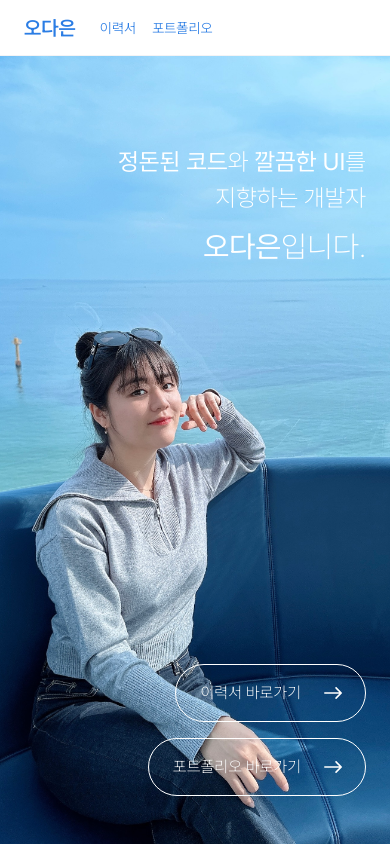
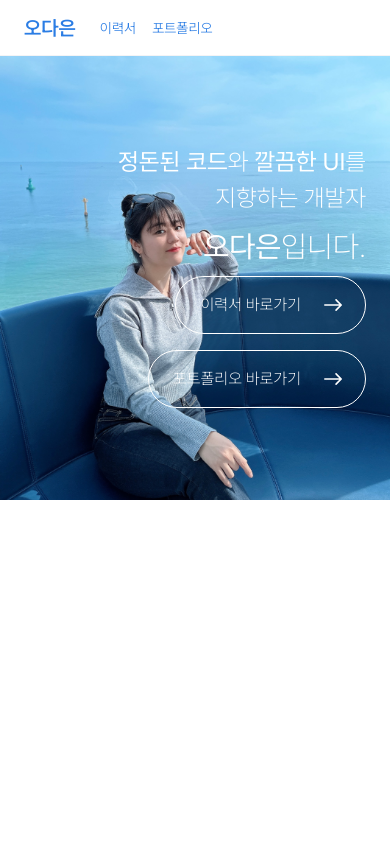
Before and after one commit to O-daeun/portfolio, a Next.js app: page / in a window 390 px wide. Built offline with nearby package versions, Linux system fonts and the light colour scheme.

Commit message:
fix: 모바일 h-screen 재설정

```diff
--- a/app/page.tsx
+++ b/app/page.tsx
@@ -17,7 +17,7 @@ function Button({ href, children }: { href: string; children: React.ReactNode })
 export default function Page() {
   return (
     <div>
-      <main className="mx-auto h-screen min-h-[500px] w-full min-w-fit max-w-[2000px] bg-[url('/main.jpg')] bg-cover bg-center sm:min-h-[720px]">
+      <main className="h-real-screen mx-auto min-h-[500px] w-full min-w-fit max-w-[2000px] bg-[url('/main.jpg')] bg-cover bg-center sm:min-h-[720px]">
         <InnerLayout className="flex h-full flex-col items-end justify-between pb-12 pt-36">
           <h1 className="w-full text-right text-2xl font-extralight leading-normal text-white sm:text-3xl sm:leading-loose">
             <b>정돈된 코드</b>와 <b>깔끔한 UI</b>를 <br className="sm:hidden" />
--- a/tailwind.config.ts
+++ b/tailwind.config.ts
@@ -7,6 +7,9 @@ module.exports = {
   ],
   theme: {
     extend: {
+      height: {
+        'real-screen': 'calc(var(--vh) * 100)',
+      },
       colors: {
         'var-main': '#2B7DE4',
         'var-epiday-black': '#2B2B2B',
```
